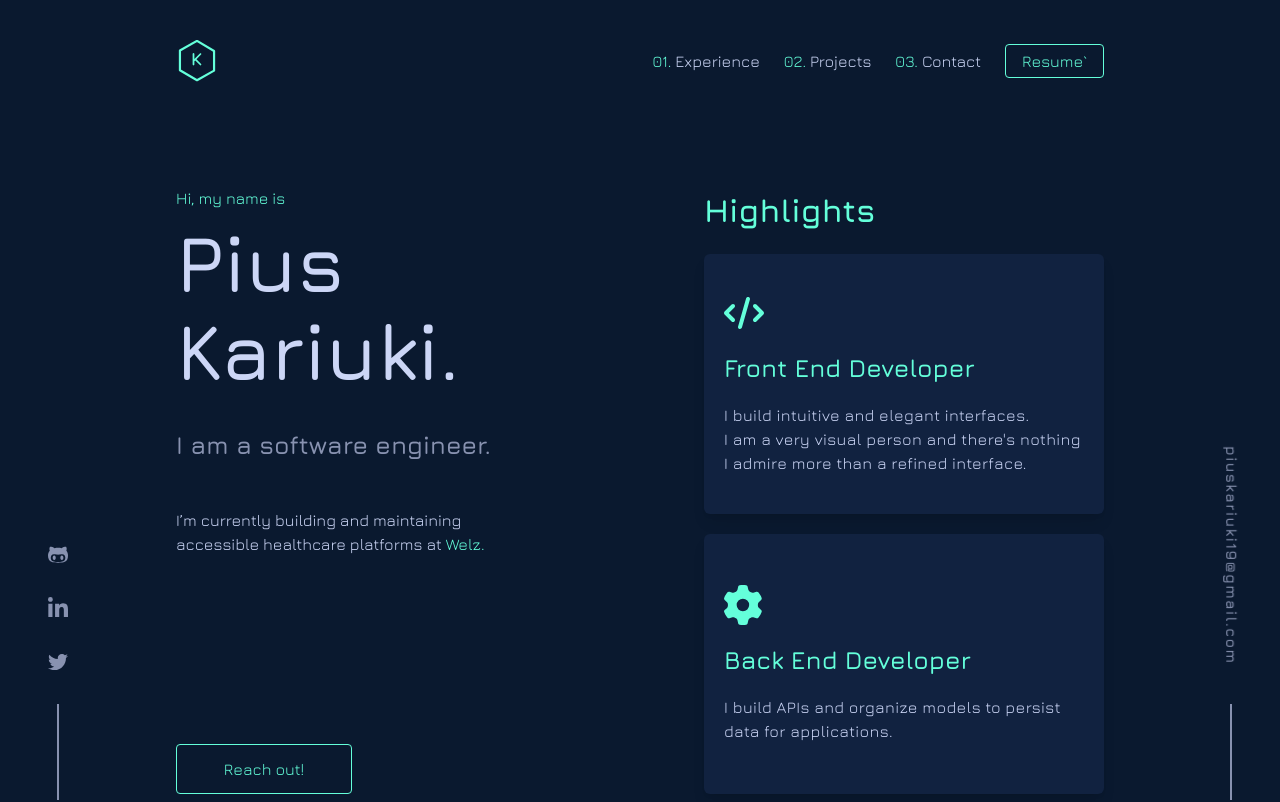
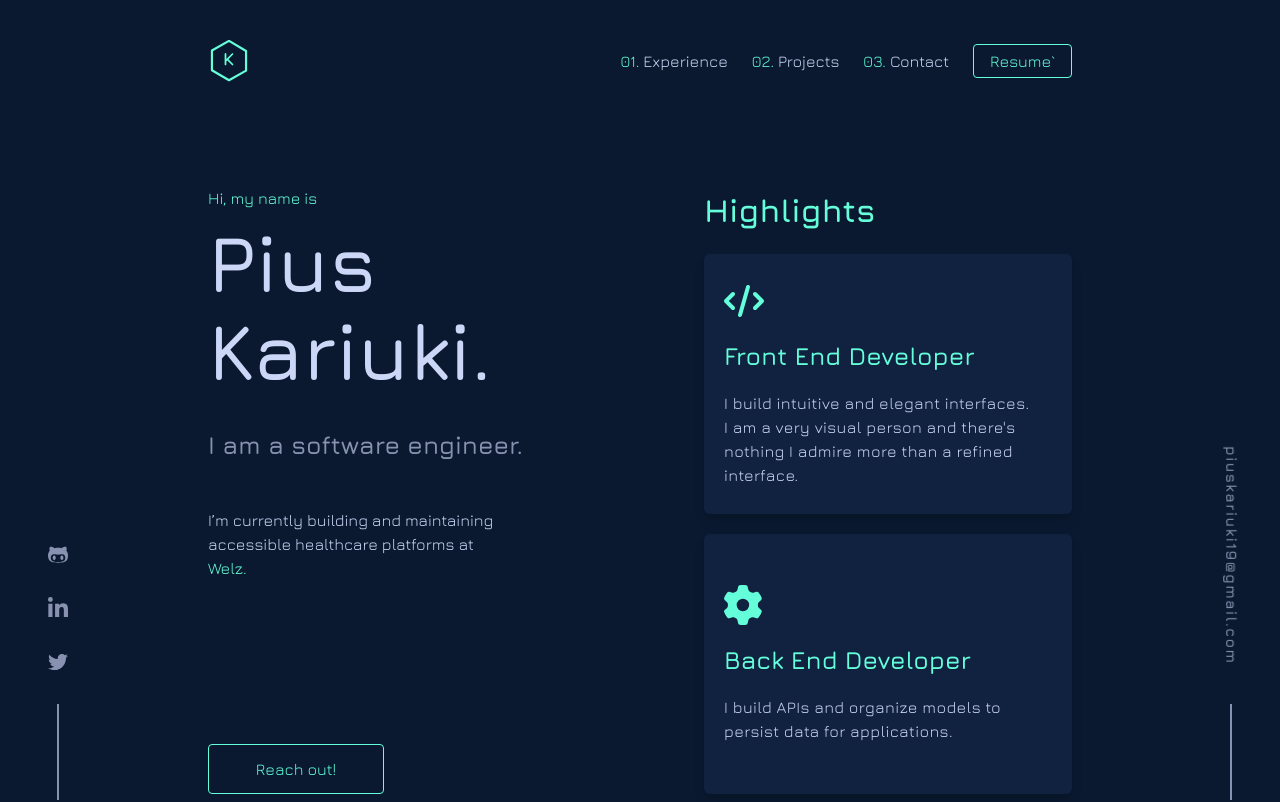
Before and after one commit to PiusKariuki/portfolio, a Vue app: page / in a window 1280 px wide. Shown: the top 802 px of the page. Built offline with nearby package versions, Linux system fonts and the light colour scheme.

Commit message:
Feature: px xl container

```diff
--- a/src/modules/Portfolio/sections/Footer.vue
+++ b/src/modules/Portfolio/sections/Footer.vue
@@ -29,11 +29,12 @@
     </div>
 
     <div class="flex flex-col gap-5 items-center justify-end relative">
-      <p
+      <a
+          href="mailto:piuskariuki19@gmail.com"
           class="rotate-90 absolute left-1/2 -translate-x-1/2 hover:text-green transition-colors delay-75 ease-in-out
            duration-150 top-0 text-[15px] font-semibold tracking-widest cursor-pointer">
         piuskariuki19@gmail.com
-      </p>
+      </a>
       <div class="w-0 h-24 border-[1px] border-slate"/>
     </div>
   </div>
--- a/src/style.css
+++ b/src/style.css
@@ -69,7 +69,7 @@ input[type="number"] {
 
 
     .content-container {
-        @apply px-4 py-8 md:px-24 lg:px-44 lg:py-16 w-full mx-auto max-w-[1920px];
+        @apply px-4 py-8 md:px-24 lg:px-44 xl:px-52 lg:py-16  w-full mx-auto max-w-[1920px];
     }
 
     .nav-text {
```
